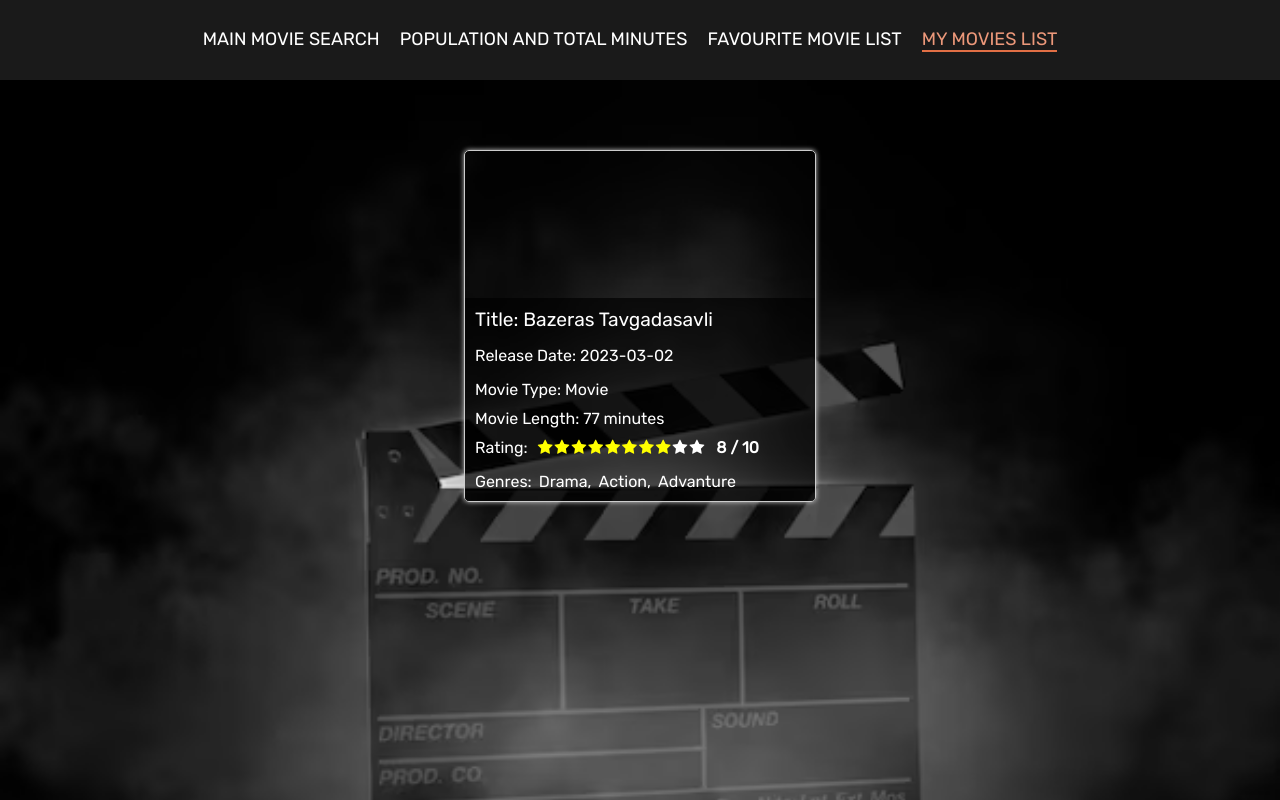
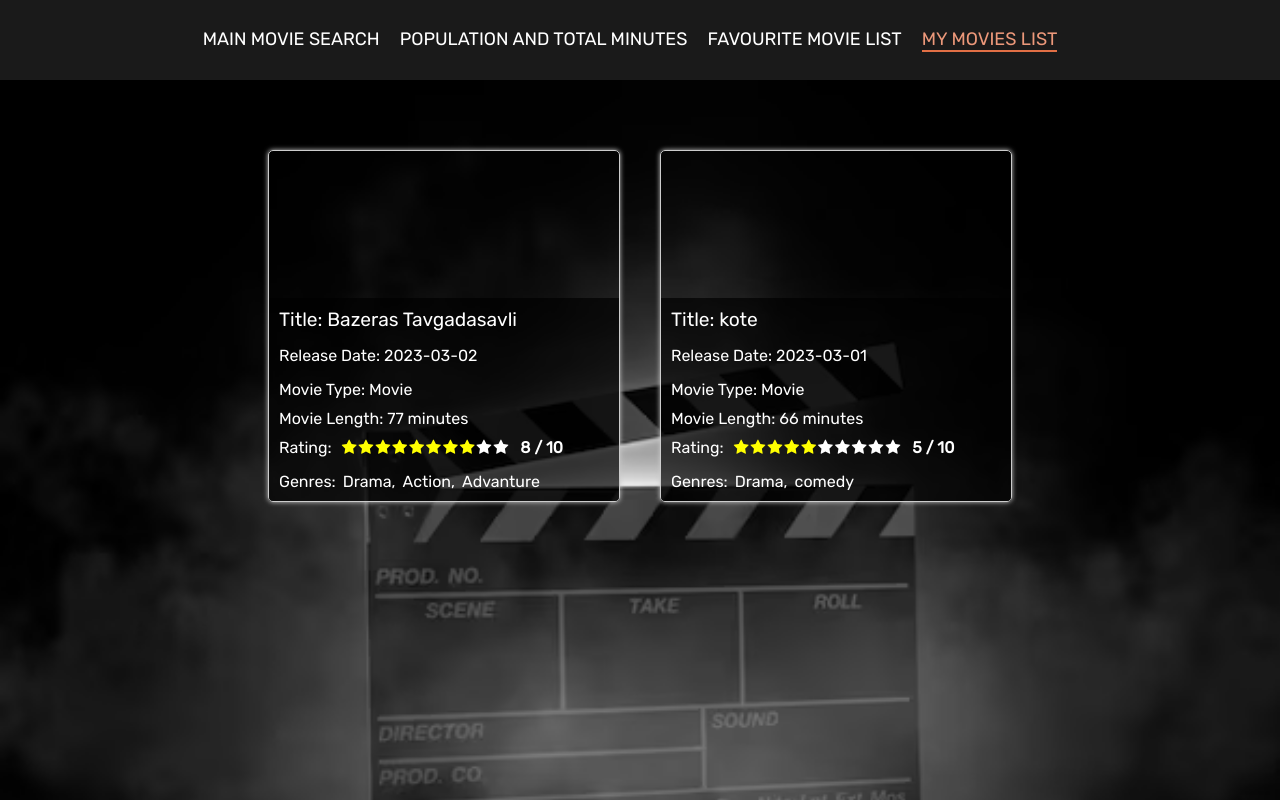
Before and after one commit to GU-RAM/api-call, an Angular app: page /my-movies in a window 1280 px wide. Built offline with nearby package versions, Linux system fonts and the light colour scheme; data requests are answered from the project's data file.

Commit message:
adding countries synconic way

```diff
--- a/db.json
+++ b/db.json
@@ -223,6 +223,23 @@
       "minutes": 77,
       "rating": 8,
       "id": 1
+    },
+    {
+      "name": "kote ",
+      "countries": [
+        "New Caledonia"
+      ],
+      "premierPlace": "",
+      "releaseDate": "2023-03-01",
+      "genre": [
+        "Drama",
+        "comedy"
+      ],
+      "movieType": "Movie",
+      "numberOfSeries": null,
+      "minutes": 66,
+      "rating": 5,
+      "id": 2
     }
   ]
 }
--- a/src/app/add-movie-form/add-movie-form.component.html
+++ b/src/app/add-movie-form/add-movie-form.component.html
@@ -59,7 +59,6 @@
                 *ngFor="
                   let country of countries
                     | allCountries : form.value.countries : countryControl.value
-                    | async
                 "
                 [value]="country"
               >
@@ -102,6 +101,41 @@
           </button>
         </div>
       </div>
+
+      <!-- <div class="card">
+        <h3>Premier Place:</h3>
+        <div formArrayName="countries">
+          <div *ngFor="let countryControl of form.controls.premierPlace">
+            <select
+              name=""
+              id=""
+              [formControl]="countryControl"
+              (change)="enablePremierPlace()"
+            >
+              <option [value]="null" hidden>Select Country</option>
+              <option
+                *ngFor="
+                  let country of countries
+                    | allCountries : form.value.countries : countryControl.value
+                    | async
+                "
+                [value]="country"
+              >
+                {{ country }}
+              </option>
+            </select>
+
+            <button
+              (click)="removeCountryControl(i)"
+              (click)="enablePremierPlace()"
+              [disabled]="removeBtnDisabled"
+            >
+              Remove
+            </button>
+          </div>
+        </div>
+      </div> -->
+
       <div class="card">
         <h3>Premier Place, If Every Country Is Over 50 Million:</h3>
         <div>
--- a/src/app/add-movie-form/add-movie-form.component.scss
+++ b/src/app/add-movie-form/add-movie-form.component.scss
@@ -69,6 +69,10 @@ h1 {
       margin-right: 10px;
     }
 
+    select {
+      width: 40%;
+    }
+
     button {
       background-color: #007bff;
       text-transform: uppercase;
--- a/src/app/add-movie-form/add-movie-form.component.ts
+++ b/src/app/add-movie-form/add-movie-form.component.ts
@@ -37,19 +37,28 @@ export class AddMovieFormComponent {
       icon: '💀',
     },
   ];
+  countries: string[] = [];
+
   form: FormGroup<addMyMovieForm> = this.buildForm();
-
-  // <i class="fa-regular fa-masks-theater"></i>
-  // <i class="fa-regular fa-face-laugh"></i>
-  // <i class="fa-solid fa-gun"></i>
-  // <i class="fa-regular fa-sword"></i>
-  // <i class="fa-sharp fa-solid fa-skull"></i>
 
   constructor(
     private fb: FormBuilder,
     public apiCallService: ApiCallsService,
     private router: Router
-  ) {}
+  ) {
+    this.apiCallService
+      .getAllCountries()
+      .pipe(
+        map((allCountriesInfo) => {
+          const countryNamesArray = allCountriesInfo.map((country) => {
+            return country.name.common;
+          });
+
+          return countryNamesArray;
+        })
+      )
+      .subscribe((x) => this.countries.push(...x));
+  }
 
   get removeBtnDisabled() {
     return this.form.controls.countries.length === 1;
@@ -59,7 +68,7 @@ export class AddMovieFormComponent {
     return this.form.controls.countries.length === 7;
   }
 
-  countries: string[] = [];
+  // countries: string[] = [];
 
   updateMinutesNumOfSeriesValidation() {
     const minutesControl = this.form.get('minutes');
@@ -90,7 +99,7 @@ export class AddMovieFormComponent {
   handleSubmission() {
     this.updateMinutesNumOfSeriesValidation();
     this.isSubmitted = true;
-    console.log(this.form.controls);
+    console.log(this.form);
   }
 
   getCurrentDate(): string {
@@ -185,5 +194,7 @@ export class AddMovieFormComponent {
     this.form.controls.name.addAsyncValidators(
       movieExistsValidator(this.apiCallService)
     );
+    console.log(this.countries);
+    console.log(this.form);
   }
 }
--- a/src/app/api-calls.service.ts
+++ b/src/app/api-calls.service.ts
@@ -1,6 +1,6 @@
 import { HttpClient, HttpParams } from '@angular/common/http';
 import { Inject, Injectable } from '@angular/core';
-import { mergeMap, Observable, of } from 'rxjs';
+import { map, mergeMap, Observable, of } from 'rxjs';
 import { environment } from 'src/environments/environment';
 import { addMyMovie, addMyMovieForm, Country, Movie } from './search.model';
 import { API_URLS } from './token';
@@ -11,6 +11,21 @@ import { API_URLS } from './token';
 export class ApiCallsService {
   favoriteMovie: Movie | undefined;
   favoriteMoviesList$: Observable<Movie[]> | undefined;
+  // allCountries: string[] = this.getAllCountries()
+  //   .pipe(
+  //     map((allCountriesInfo) => {
+  //       const countryNamesArray = allCountriesInfo.map((country) => {
+  //         return country.name.common;
+  //       });
+
+  //       return countryNamesArray;
+  //     })
+  //   )
+  //   .subscribe((countries) => (this.allCountries = countries));
+
+  getAllCountries() {
+    return this.http.get<Country[]>(`${environment.apiBaseAllCountries}`);
+  }
 
   constructor(
     private http: HttpClient,
@@ -67,10 +82,6 @@ export class ApiCallsService {
     );
   }
 
-  getAllCountries() {
-    return this.http.get<Country[]>(`${environment.apiBaseAllCountries}`);
-  }
-
   getCreateddMovie(): Observable<addMyMovie[]> {
     return this.http.get<addMyMovie[]>(
       `${environment.jsonServerBase}/myMovies`
--- a/src/app/app.validator.ts
+++ b/src/app/app.validator.ts
@@ -17,10 +17,13 @@ import { addMyMovie, Movie } from './search.model';
 
 class ApiService {
   constructor(private apiCallService: ApiCallsService) {}
+  mar: any;
 
   checkMovieExists(movieName: string): Observable<boolean> {
     return this.apiCallService.getSavedMovie().pipe(
       map((response) => {
+        this.mar = response;
+        console.log(this.mar);
         let movieExists = response.some(
           (movie: Movie) => movie.Title.toLocaleLowerCase() === movieName
         );
@@ -59,6 +62,8 @@ export function movieExistsValidator(
     const apiService = new ApiService(apiCallService);
 
     return apiService.checkMovieExists(control.value).pipe(
+      debounceTime(2900),
+      distinctUntilChanged(),
       map((movieExists) => {
         return movieExists ? { movieExists } : null;
       })
--- a/src/app/countries.pipe.ts
+++ b/src/app/countries.pipe.ts
@@ -13,14 +13,9 @@ export class CountriesPipe implements PipeTransform {
     arr: any,
     used: (string | null)[] | undefined,
     self: string | null
-  ): Observable<string[]> {
-    return this.apiCallService.getAllCountries().pipe(
-      map((allCountries: Country[]) => {
-        const countryNamesArray = allCountries.map((country) => {
-          return country.name.common;
-        });
-
-        return countryNamesArray.filter((x) => {
+  ): string[] {
+    if (self) {
+      return arr.filter((x: string) => {
         if (x === self) {
           return true;
         }
@@ -31,7 +26,42 @@ export class CountriesPipe implements PipeTransform {
 
         return false;
       });
-      })
-    );
+    }
+
+    return arr;
   }
 }
+// {
+//   let count = 0;
+//   const gur = arr.filter((x: string) => {
+//     if (x === self) {
+//       return true;
+//     }
+
+//     if (used?.includes(x)) {
+//       console.log(used?.includes(x));
+//       return false;
+//     }
+
+//     // console.log(count++);
+//     return false;
+//   });
+
+//   console.log('sul', used);
+
+//   if (self) {
+//     return arr.filter((x: string) => {
+//       if (x === self) {
+//         return true;
+//       }
+
+//       if (!used?.includes(x)) {
+//         return true;
+//       }
+
+//       return false;
+//     });
+//   }
+
+//   return arr;
+// }
```
Lines whose indentation alone changed are shown as unchanged.
